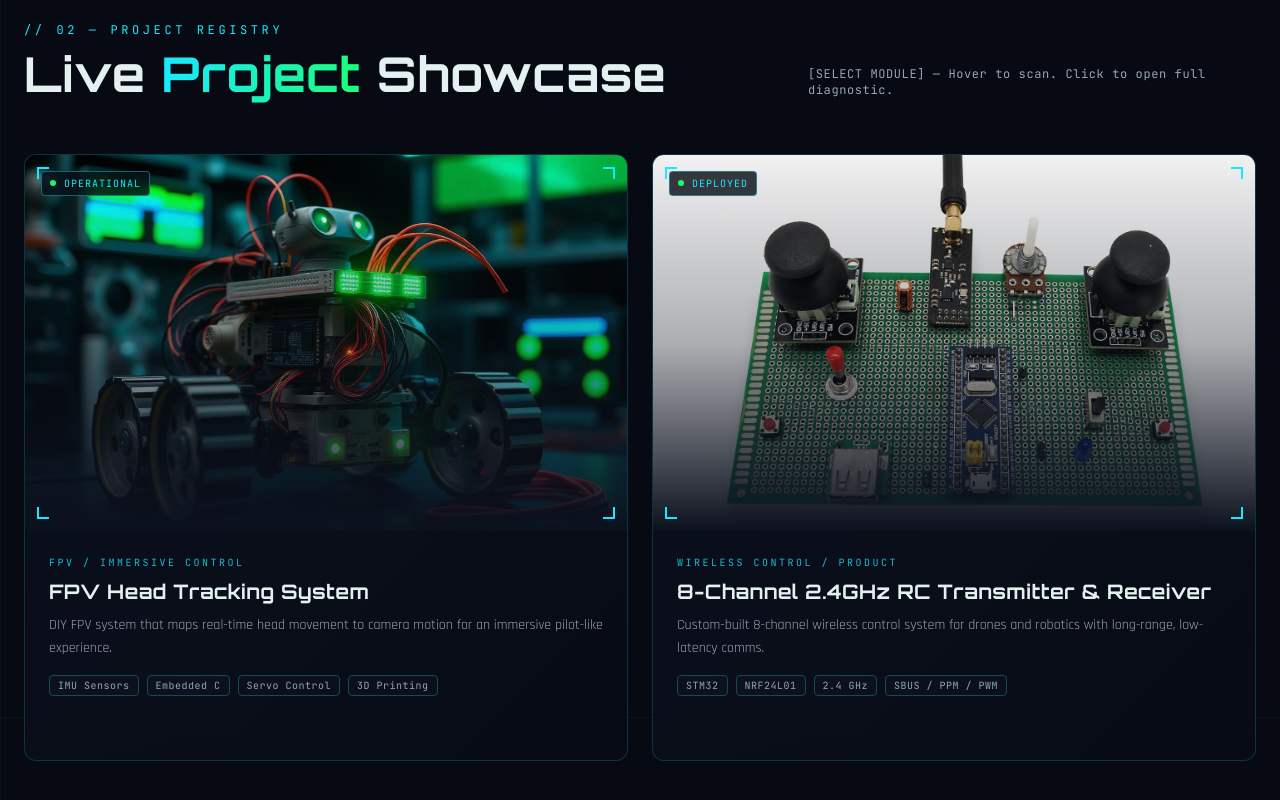
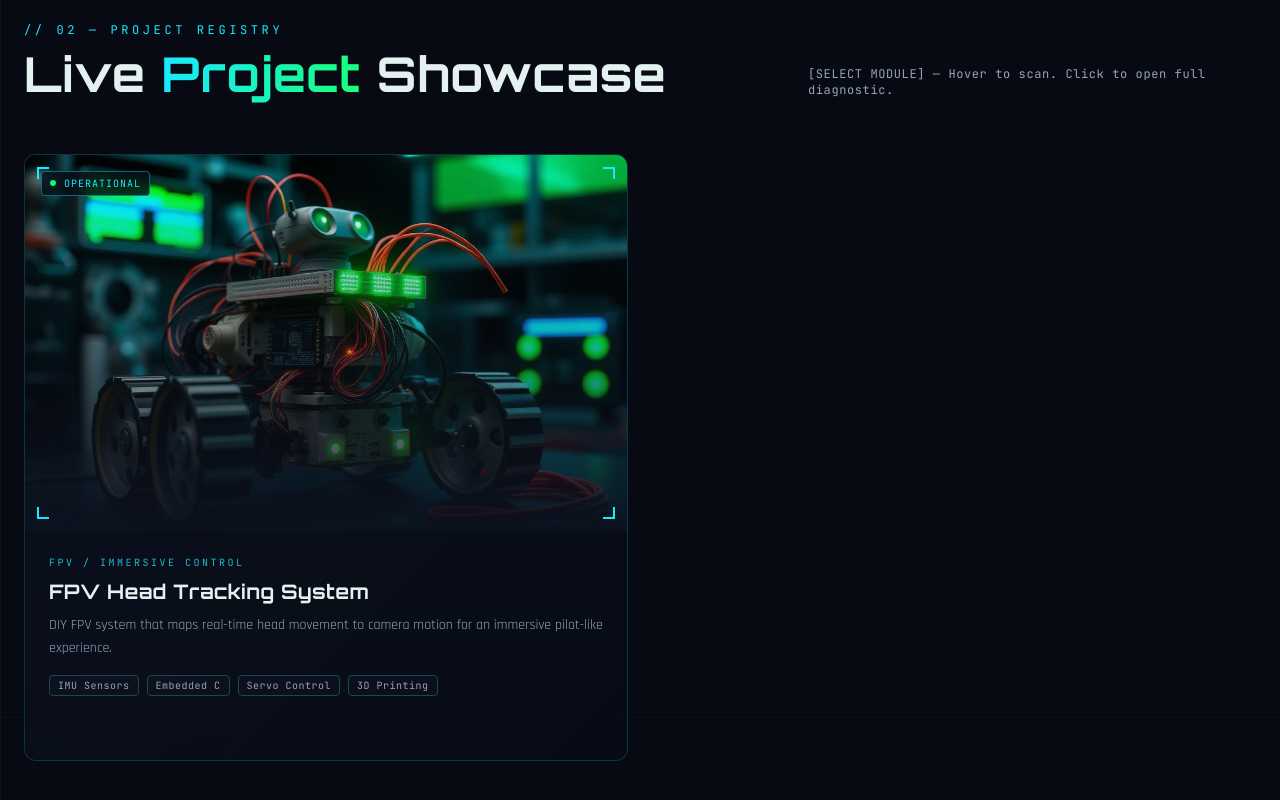
Before and after one commit to alokg-812/mech-circuits, a React (Vite) app: page / in a window 1280 px wide. Shown: the part 1683-2483 px from the top of the page. Built offline with nearby package versions, Linux system fonts and the light colour scheme; the HTML template or start-up script is replaced by a standard one.

Commit message:
updated pages

```diff
--- a/src/components/Projects.tsx
+++ b/src/components/Projects.tsx
@@ -71,49 +71,49 @@ const projects: Project[] = [
       "Modular design — swap servos, cameras or mounts easily.",
     ],
   },
-  {
-    id: "rc-tx-rx-8ch",
-    title: "8-Channel 2.4GHz RC Transmitter & Receiver",
-    category: "WIRELESS CONTROL / PRODUCT",
-    status: "DEPLOYED",
-    image: transmitter,
-    short:
-      "Custom-built 8-channel wireless control system for drones and robotics with long-range, low-latency comms.",
-    long:
-      "A high-performance 8-channel 2.4GHz wireless control system engineered for drones, RC vehicles, robotics and industrial IoT. Built around an STM32 microcontroller with NRF24L01 radios, it delivers 500–1000m range, sub-20ms latency, PWM/PPM/SBUS outputs, an LCD operator interface, custom firmware and failsafe protection — all in a compact, engineer-built package designed to be customizable and cost-effective.",
-    tech: ["STM32", "NRF24L01", "2.4 GHz", "SBUS / PPM / PWM", "Custom Firmware"],
-    highlights: [
-      "8 channels",
-      "500–1000 m range",
-      "<20 ms latency",
-      "LCD interface",
-      "Failsafe protection",
-      "Compact design",
-    ],
-    gallery: [
-      { src: transmitter, title: "Transmitter Front View"},
-      { src: receiver, title: "Receiver Board"},
-      { src: robot, title: "Internal PCB"},
-    ],
-    specs: [
-      { label: "MCU", value: "STM32" },
-      { label: "Radio", value: "NRF24L01 + PA/LNA" },
-      { label: "Channels", value: "8" },
-      { label: "Range", value: "500 – 1000 m" },
-      { label: "Latency", value: "< 20 ms" },
-      { label: "Outputs", value: "PWM / PPM / SBUS" },
-    ],
-    applications: [
-      { icon: Plane, title: "Drones / UAVs", desc: "Reliable command link for multirotor and fixed-wing." },
-      { icon: Bot, title: "Robotics", desc: "Teleoperation of ground and crawling robots." },
-      { icon: Radio, title: "Industrial IoT", desc: "Long-range remote control for field equipment." },
-    ],
-    why: [
-      "Engineer-built — every layer from PCB to firmware is in-house.",
-      "Customizable channels, mixing and failsafe logic.",
-      "Cost-effective alternative to commercial 8-channel systems.",
-    ],
-  },
+  // {
+  //   id: "rc-tx-rx-8ch",
+  //   title: "8-Channel 2.4GHz RC Transmitter & Receiver",
+  //   category: "WIRELESS CONTROL / PRODUCT",
+  //   status: "DEPLOYED",
+  //   image: transmitter,
+  //   short:
+  //     "Custom-built 8-channel wireless control system for drones and robotics with long-range, low-latency comms.",
+  //   long:
+  //     "A high-performance 8-channel 2.4GHz wireless control system engineered for drones, RC vehicles, robotics and industrial IoT. Built around an STM32 microcontroller with NRF24L01 radios, it delivers 500–1000m range, sub-20ms latency, PWM/PPM/SBUS outputs, an LCD operator interface, custom firmware and failsafe protection — all in a compact, engineer-built package designed to be customizable and cost-effective.",
+  //   tech: ["STM32", "NRF24L01", "2.4 GHz", "SBUS / PPM / PWM", "Custom Firmware"],
+  //   highlights: [
+  //     "8 channels",
+  //     "500–1000 m range",
+  //     "<20 ms latency",
+  //     "LCD interface",
+  //     "Failsafe protection",
+  //     "Compact design",
+  //   ],
+  //   gallery: [
+  //     { src: transmitter, title: "Transmitter Front View"},
+  //     { src: receiver, title: "Receiver Board"},
+  //     { src: robot, title: "Internal PCB"},
+  //   ],
+  //   specs: [
+  //     { label: "MCU", value: "STM32" },
+  //     { label: "Radio", value: "NRF24L01 + PA/LNA" },
+  //     { label: "Channels", value: "8" },
+  //     { label: "Range", value: "500 – 1000 m" },
+  //     { label: "Latency", value: "< 20 ms" },
+  //     { label: "Outputs", value: "PWM / PPM / SBUS" },
+  //   ],
+  //   applications: [
+  //     { icon: Plane, title: "Drones / UAVs", desc: "Reliable command link for multirotor and fixed-wing." },
+  //     { icon: Bot, title: "Robotics", desc: "Teleoperation of ground and crawling robots." },
+  //     { icon: Radio, title: "Industrial IoT", desc: "Long-range remote control for field equipment." },
+  //   ],
+  //   why: [
+  //     "Engineer-built — every layer from PCB to firmware is in-house.",
+  //     "Customizable channels, mixing and failsafe logic.",
+  //     "Cost-effective alternative to commercial 8-channel systems.",
+  //   ],
+  // },
 ];
 
 const Projects = () => {
```
